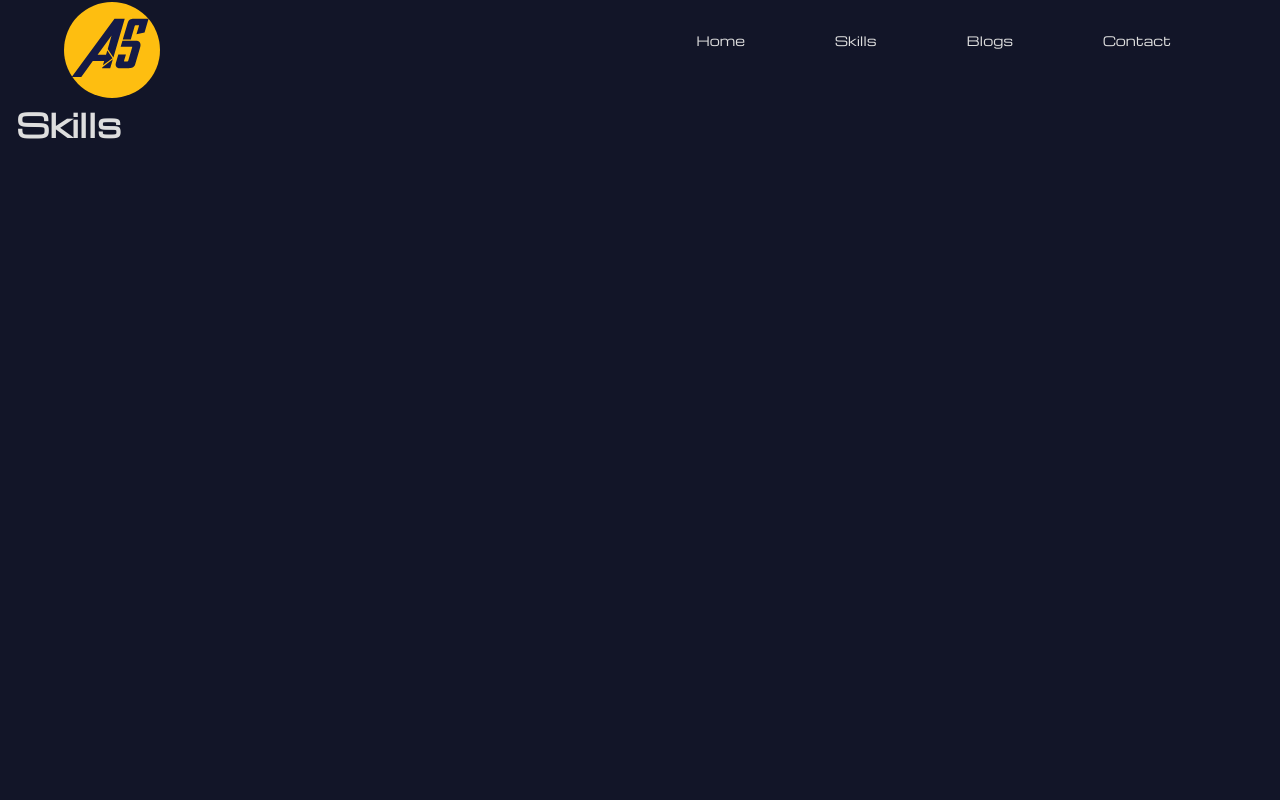
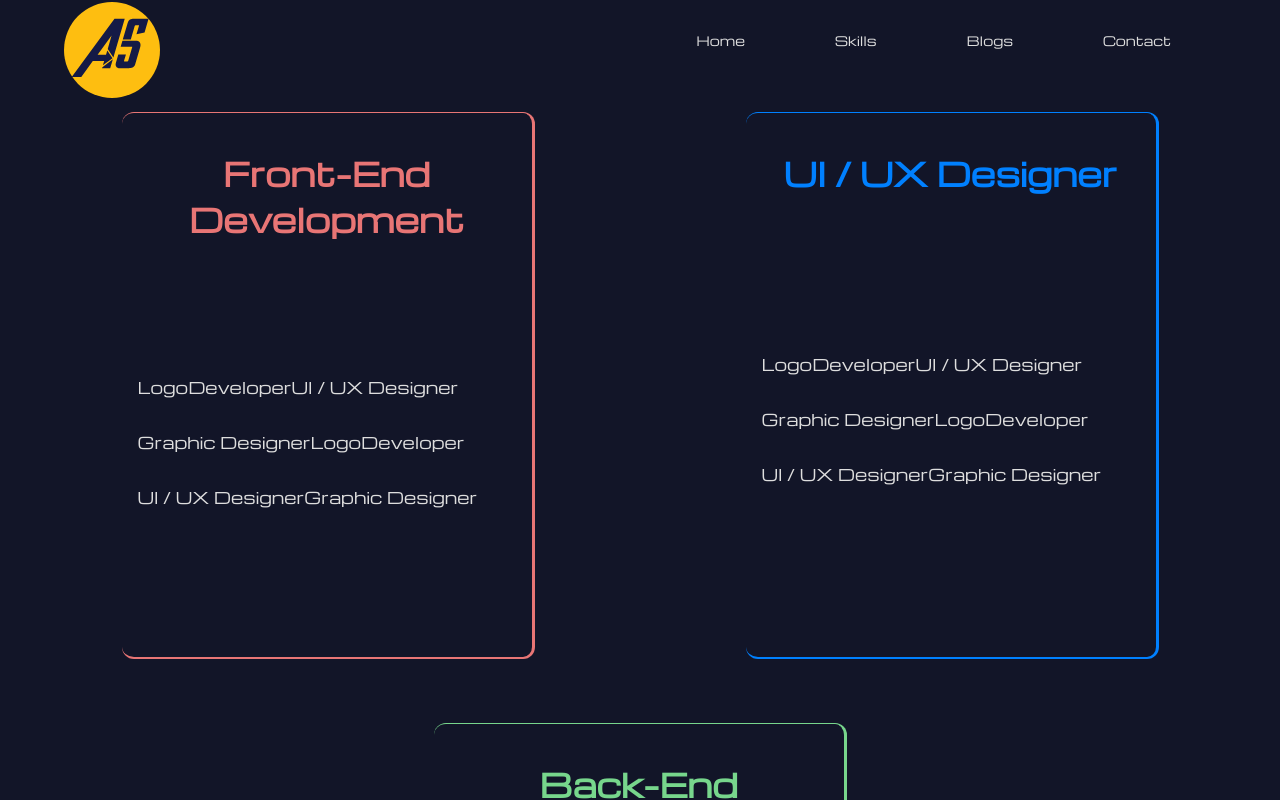
Before and after one commit to Mys7erio/ali.viation, a React (Vite) app: page /skills in a window 1280 px wide. Shown: the top 800 px of the page. Built offline with nearby package versions, Linux system fonts and the light colour scheme.

Commit message:
Added Cards To Skills Page & Fixed Minor Bug Styling Bug In Global CSS File

```diff
--- a/src/assets/styles/global.css
+++ b/src/assets/styles/global.css
@@ -28,7 +28,8 @@ body {
   display: flex;
 
   flex-grow: 1;
-  height: 90vh;
+  /* Using min-height instead of height because it restricts the contents from expanding */
+  min-height: 90vh;
   color: var(--paper-white);
   background-color: var(--midnight-blue);
 
--- a/src/pages/Skills.jsx
+++ b/src/pages/Skills.jsx
@@ -1,7 +1,30 @@
+import CardNeon from "./components/CardNeon"
+import { CardColors } from "./components/CardNeon"
+
 export default function Skills() {
+    const badges = [
+        <p>Logo</p>,
+        <p>Developer</p>,
+        <p>UI / UX Designer</p>,
+        <p>Graphic Designer</p>,
+        <p>Logo</p>,
+        <p>Developer</p>,
+        <p>UI / UX Designer</p>,
+        <p>Graphic Designer</p>,
+    ]
+
+    const pageStyle = {
+        flexDirection: 'row',
+        flexWrap: 'wrap',
+        alignItems: 'center',
+        justifyContent: 'space-around',
+    }
     return(
-        <div className="page">
-            <h1>Skills</h1>
+        <div className="page" style={pageStyle}>
+            {/* <h1>Skills</h1> */}
+            <CardNeon heading="Front-End Development" cardColor={CardColors.SalmonPink} badges={badges}/>
+            <CardNeon heading="UI / UX Designer" badges={badges} cardColor={CardColors.NeonBlue}/>
+            <CardNeon heading="Back-End Development" badges={badges} cardColor={CardColors.LettuceGreen}/>
         </div>
     )
 }
--- /dev/null
+++ b/src/pages/components/CardNeon.jsx
@@ -0,0 +1,56 @@
+
+
+
+// Will experiment with more colors in the future, haha :)
+export const CardColors = {
+    NeonBlue: '#0080FF',
+    SalmonPink: '#E87575',
+    LettuceGreen: '#77D68C',
+}
+
+
+export default function CardNeon({heading, cardColor, badges}) {
+    // Make NeonBlue default color
+
+    const cardStyle = {
+        display: 'flex',
+        flexDirection: 'column',
+
+        height: '512px',
+        width: '378px',
+
+        borderStyle: 'solid',
+        borderColor: cardColor,
+        borderRadius: '12px',
+
+        borderTopWidth: '1px',
+        borderRightWidth: '3px',
+        borderBottomWidth: '2px ',
+        borderLeftWidth: '0px',
+
+        margin: '2rem',
+        padding: '1rem',
+    }
+    const headingStyle = {
+        color: cardColor,
+        marginBottom: 'auto',
+    }
+
+    const skillsStyle = {
+        display: 'flex',
+        flexWrap: 'wrap',
+        marginBottom: 'auto'
+    }
+
+    return(
+        <div style={cardStyle}>
+            <h1 style={headingStyle} align='center'>
+                {heading}
+            </h1>
+
+            <div style={skillsStyle}>
+                {...badges}
+            </div>
+        </div>
+    )
+}
```
